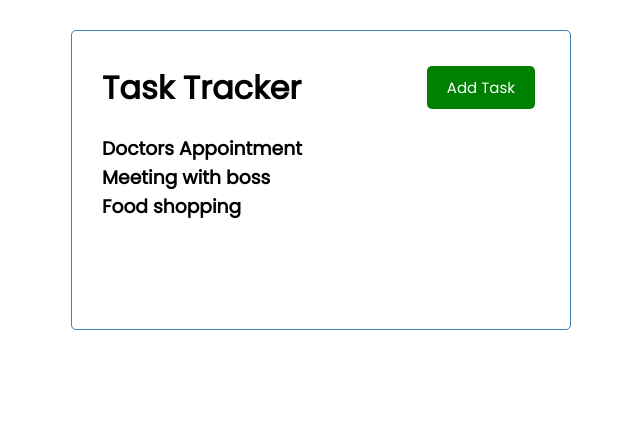
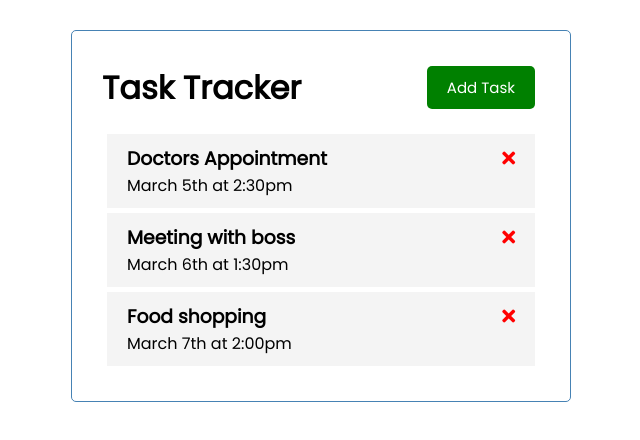
Before and after one commit to kelevra-pro/task-tracker-vue, a Vue app: page / in a window 1280 px wide. Shown: the top 440 px of the page, without its empty margins (319-959 px from the left). Built offline with nearby package versions, Linux system fonts and the light colour scheme.

Commit message:
single task component

```diff
--- a/public/index.html
+++ b/public/index.html
@@ -4,6 +4,10 @@
     <meta charset="utf-8">
     <meta http-equiv="X-UA-Compatible" content="IE=edge">
     <meta name="viewport" content="width=device-width,initial-scale=1.0">
+    <link
+      rel="stylesheet"
+      href="https://cdnjs.cloudflare.com/ajax/libs/font-awesome/5.15.2/css/all.min.css"
+    />
     <link rel="icon" href="<%= BASE_URL %>favicon.ico">
     <title><%= htmlWebpackPlugin.options.title %></title>
   </head>
--- /dev/null
+++ b/src/components/Task.vue
@@ -0,0 +1,41 @@
+<template>
+  <div class="task">
+    <h3>
+      {{ task.text }}
+      <i class="fas fa-times"></i>
+    </h3>
+    <p>{{ task.day }}</p>
+  </div>
+</template>
+
+<script>
+export default {
+  name: 'Task',
+  props: {
+    task: Object,
+  },
+};
+</script>
+
+<style scoped>
+.fas {
+  color: red;
+}
+
+.task {
+  background: #f4f4f4;
+  margin: 5px;
+  padding: 10px 20px;
+  cursor: pointer;
+}
+
+.task.reminder {
+  border-left: 5px solid green;
+}
+
+.task h3 {
+  display: flex;
+  align-items: center;
+  justify-content: space-between;
+}
+</style>
--- a/src/components/Tasks.vue
+++ b/src/components/Tasks.vue
@@ -1,14 +1,19 @@
 <template>
   <div :key="task.id" v-for="task in tasks">
-    <h3>{{ task.text }}</h3>
+    <Task :task="task"/>
   </div>
 </template>
 
 <script>
+import Task from './Task';
+
 export default {
-  name: 'Task',
+  name: 'Tasks',
   props: {
     tasks: Array,
+  },
+  components: {
+    Task,
   },
 };
 </script>
```
Also changed, not shown: src/components/Button.vue (line endings or trailing spaces), src/components/Header.vue (line endings or trailing spaces).
